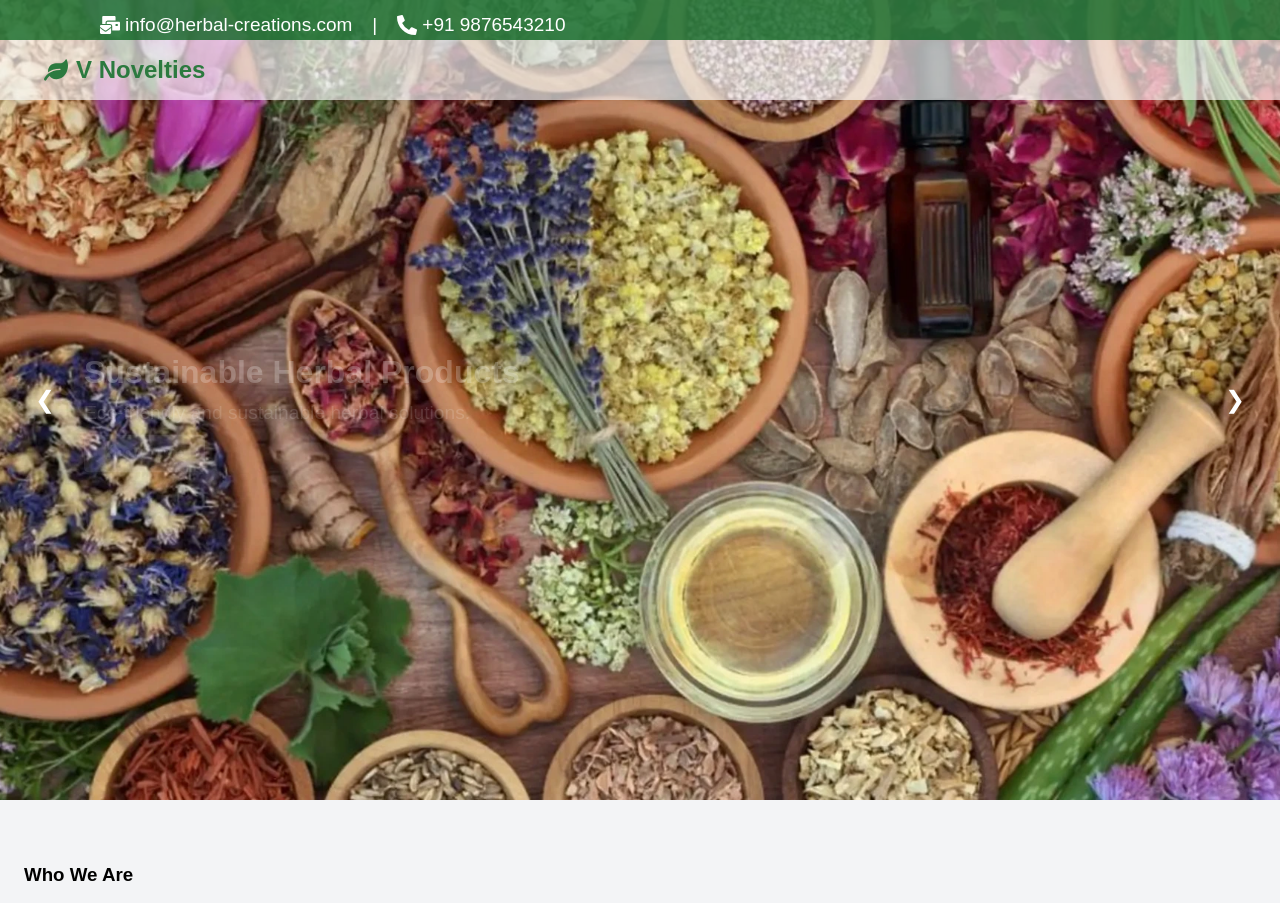
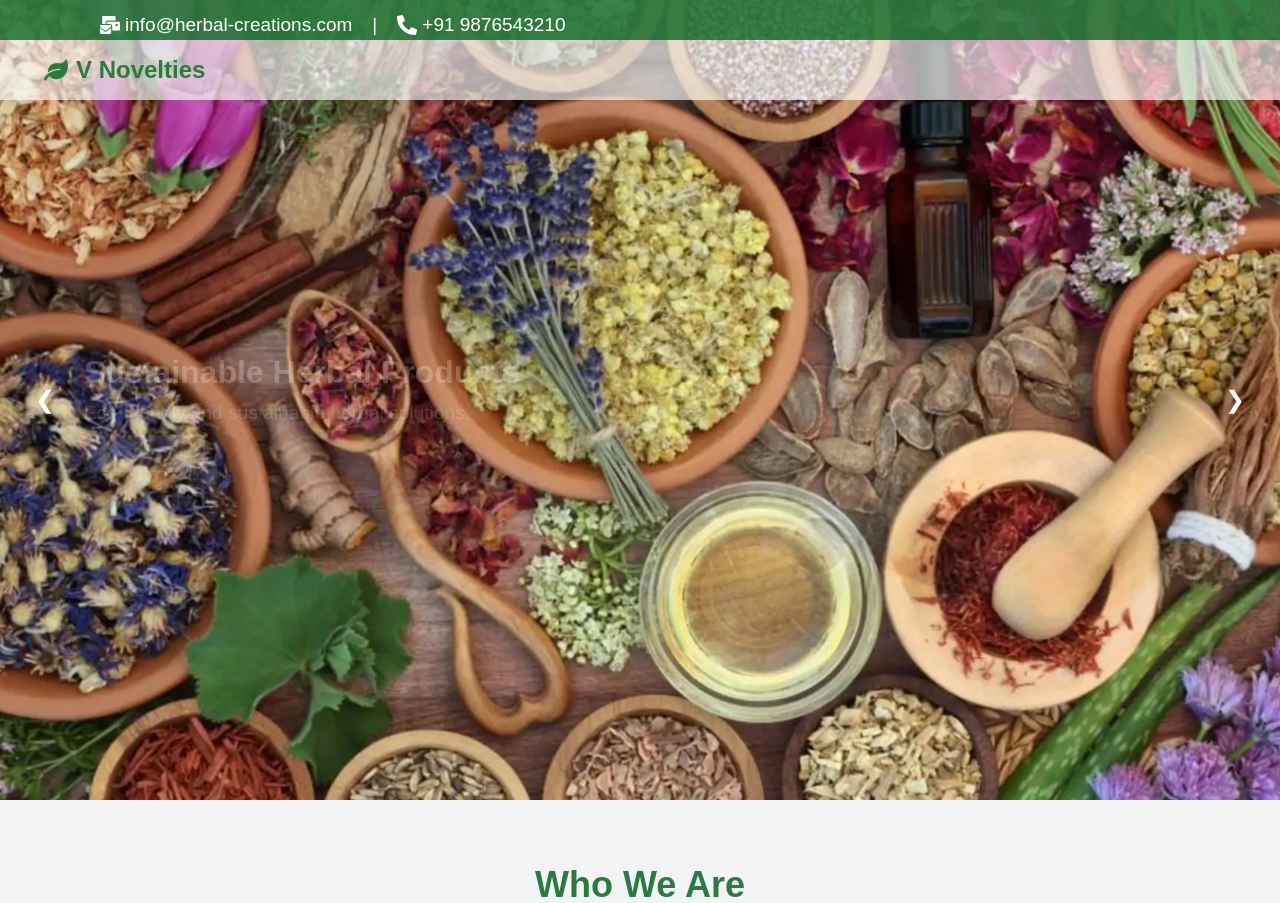
Before and after one commit to taskitminds/V-novelties, a React (Create React App) app: page / in a window 1280 px wide. Shown: the top 903 px of the page. Built offline with nearby package versions, Linux system fonts and the light colour scheme.

Commit message:
section-title to product-section-title

```diff
--- a/src/pages/Home/HomePage.css
+++ b/src/pages/Home/HomePage.css
@@ -23,10 +23,16 @@ body {
   margin: 0 auto;
 }
 
-.section-title {
+.section-title{
+  font-size: 36px;
+  font-weight: bold;
+  color: #2c7a3f;
   display: flex;
   margin-bottom: 16px;
+  justify-content: center;
 }
+
+
 .section-title-button{
   margin: 10px;
   font-size: medium;
@@ -114,6 +120,11 @@ body {
   flex-direction: column; /* Stack children vertically */
   justify-content: center; /* Center vertically */
   align-items: center; /* Center horizontally */
+}
+
+.product-section-title {
+  display: flex;
+  margin-bottom: 16px;
 }
 
 .product-cards {
--- a/src/pages/Home/HomePage.js
+++ b/src/pages/Home/HomePage.js
@@ -222,7 +222,7 @@ const HomePage = () => {
 
       {/* Products Section */}
       <section className="products">
-        <div className="section-title">
+        <div className="product-section-title">
           <button className="section-title-button" onClick={()=>{setProductSlide(productSlide=0)}}>All</button>
           <button className="section-title-button" onClick={()=>{setProductSlide(productSlide=1)}}>Crop Care</button>
           <button className="section-title-button" onClick={()=>{setProductSlide(productSlide=2)}}>Animal Care</button>
```
